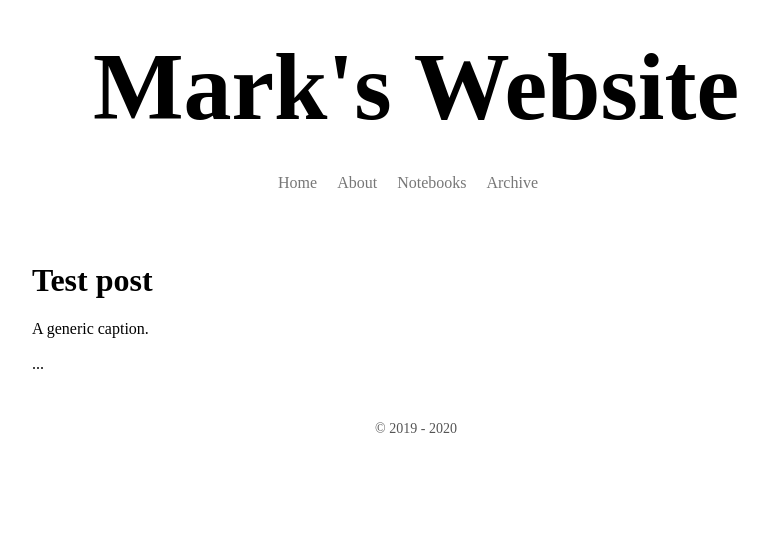
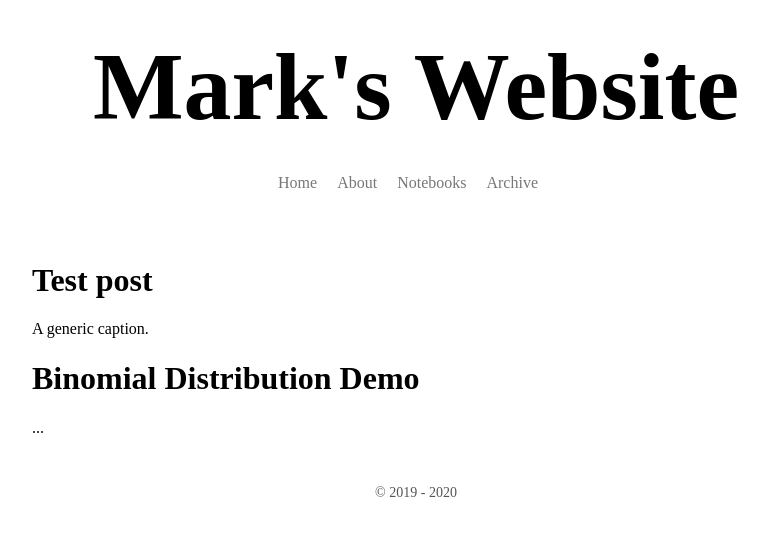
Before and after one commit to MarkMoretto/markmoretto.github.io, a Jekyll site: the page built from index.html, in a window 1280 px wide. Shown: the top 536 px of the page, without its empty margins (224-992 px from the left). Built offline with Jekyll 4.4.1, drawn with Linux system fonts in a browser that asks for light colours.

Commit message:
Added more posts to homepage.

```diff
--- a/index.html
+++ b/index.html
@@ -4,7 +4,7 @@ layout: default
 
 <section class="center mw7">
   <article>
-    {% for post in site.posts limit: 1 %}
+    {% for post in site.posts limit: 3 %}
        <h1>{{ post.title }}</h1>
       {{ post.content }}
     {% endfor %}
```
